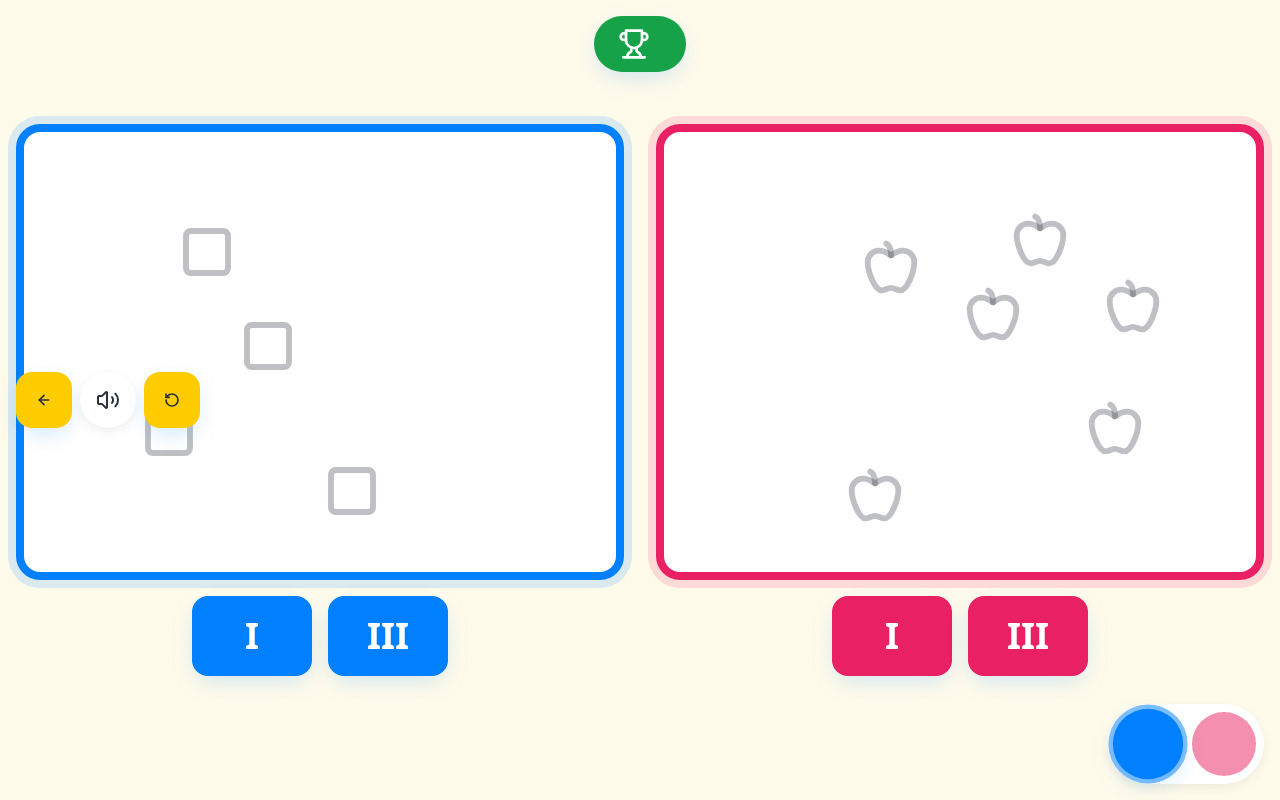
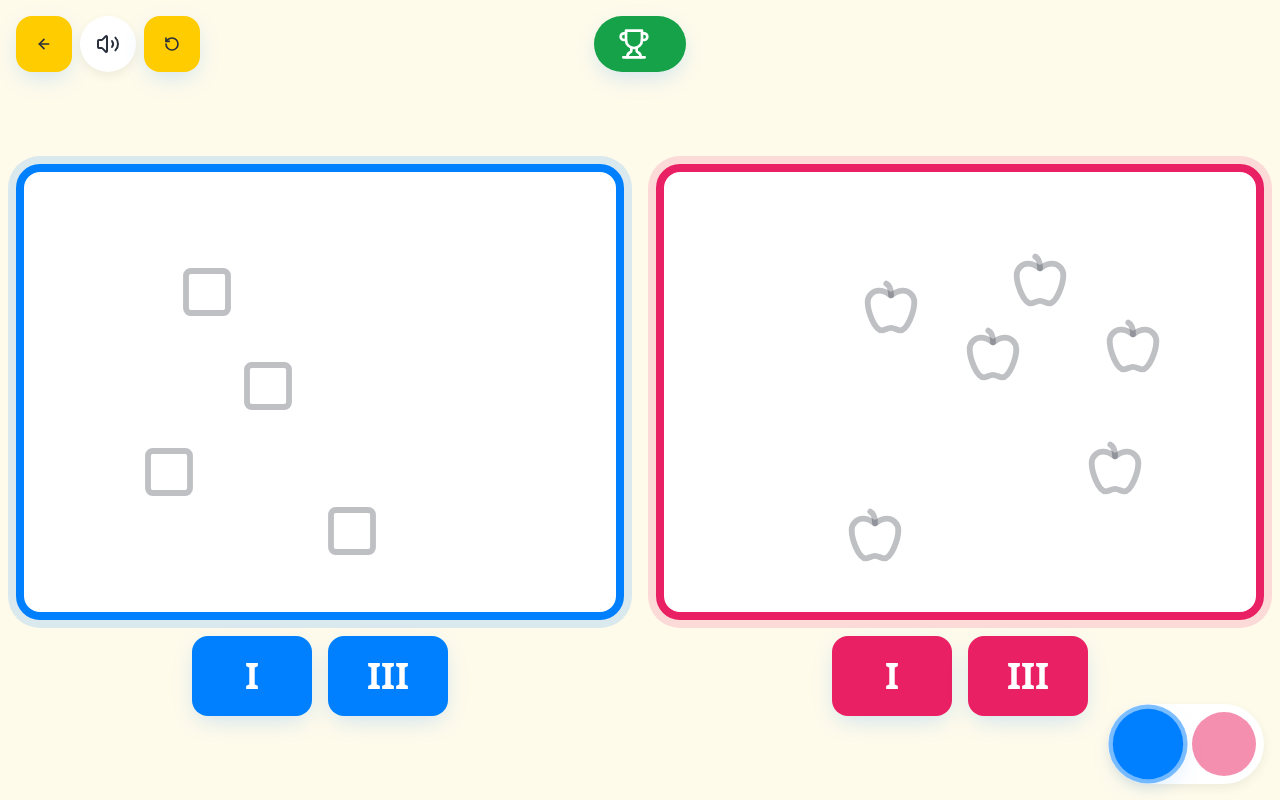
Before and after one commit to TomSlavkovsky/icon-counting-game, a React (Vite) app: page /icon-counting-game/game/compare in a window 1280 px wide. Built offline with nearby package versions, Linux system fonts and the light colour scheme; the HTML template or start-up script is replaced by a standard one.

Commit message:
Refactor header controls

```diff
--- /dev/null
+++ b/src/components/game/GameLayout.tsx
@@ -0,0 +1,63 @@
+import { ReactNode } from 'react';
+import { GameHeader } from './GameHeader';
+import { ScoreCounter } from './ScoreCounter';
+
+interface GameLayoutProps {
+  score: number;
+  muted: boolean;
+  onToggleMute: () => void;
+  onReset?: () => void;
+  children: ReactNode;
+  topRightControls?: ReactNode;
+  bottomRightControls?: ReactNode;
+  showScore?: boolean;
+}
+
+export const GameLayout = ({
+  score,
+  muted,
+  onToggleMute,
+  onReset,
+  children,
+  topRightControls,
+  bottomRightControls,
+  showScore = true,
+}: GameLayoutProps) => {
+  return (
+    <div className="h-screen overflow-hidden bg-background flex flex-col items-center p-4">
+      {/* Top bar with controls */}
+      <div className="absolute top-4 left-4 right-4 flex items-center justify-between z-10">
+        <GameHeader
+          score={score}
+          muted={muted}
+          onToggleMute={onToggleMute}
+          onReset={onReset}
+        />
+
+        {showScore && (
+          <div className="absolute left-1/2 -translate-x-1/2">
+            <ScoreCounter score={score} />
+          </div>
+        )}
+
+        {topRightControls && (
+          <div className="flex items-center gap-2">
+            {topRightControls}
+          </div>
+        )}
+      </div>
+
+      {/* Main content area */}
+      <div className="flex-1 flex items-center justify-center w-full mt-20">
+        {children}
+      </div>
+
+      {/* Bottom right floating controls */}
+      {bottomRightControls && (
+        <div className="absolute bottom-4 right-4 z-10">
+          {bottomRightControls}
+        </div>
+      )}
+    </div>
+  );
+};
--- a/src/pages/CompareGame.tsx
+++ b/src/pages/CompareGame.tsx
@@ -2,8 +2,7 @@ import { useState, useCallback } from 'react';
 import { GameTask, ColorChoice } from '@/components/game/types';
 import { GameField } from '@/components/game/GameField';
 import { ColorSelector } from '@/components/game/ColorSelector';
-import { GameHeader } from '@/components/game/GameHeader';
-import { ScoreCounter } from '@/components/game/ScoreCounter';
+import { GameLayout } from '@/components/game/GameLayout';
 import { generateTask, checkAnswer, playSound } from '@/components/game/gameUtils';
 import { useSettings } from '@/contexts/SettingsContext';
 
@@ -74,23 +73,13 @@ const CompareGame = () => {
   }, []);
 
   return (
-    <div className="h-screen overflow-hidden bg-background flex items-center justify-center p-4 relative">
-      {/* Left side controls */}
-      <div className="absolute left-4 top-1/2 -translate-y-1/2 flex flex-col gap-2 z-10">
-        <GameHeader
-          score={score}
-          muted={!soundEnabled}
-          onToggleMute={() => setSoundEnabled(!soundEnabled)}
-          onReset={handleNextTask}
-        />
-      </div>
-
-      {/* Score Counter - top center */}
-      <div className="absolute top-4 left-1/2 -translate-x-1/2 z-10">
-        <ScoreCounter score={score} />
-      </div>
-
-      {/* Game Fields - centered */}
+    <GameLayout
+      score={score}
+      muted={!soundEnabled}
+      onToggleMute={() => setSoundEnabled(!soundEnabled)}
+      onReset={handleNextTask}
+      bottomRightControls={<ColorSelector selected={selectedColor} onChange={setSelectedColor} />}
+    >
       <div className="w-full max-w-7xl">
         <div className="grid grid-cols-1 lg:grid-cols-2 gap-4 sm:gap-8 items-start">
           <GameField
@@ -110,12 +99,7 @@ const CompareGame = () => {
           />
         </div>
       </div>
-
-      {/* Color Selector - bottom right */}
-      <div className="absolute bottom-4 right-4 z-10">
-        <ColorSelector selected={selectedColor} onChange={setSelectedColor} />
-      </div>
-    </div>
+    </GameLayout>
   );
 };
 
```
